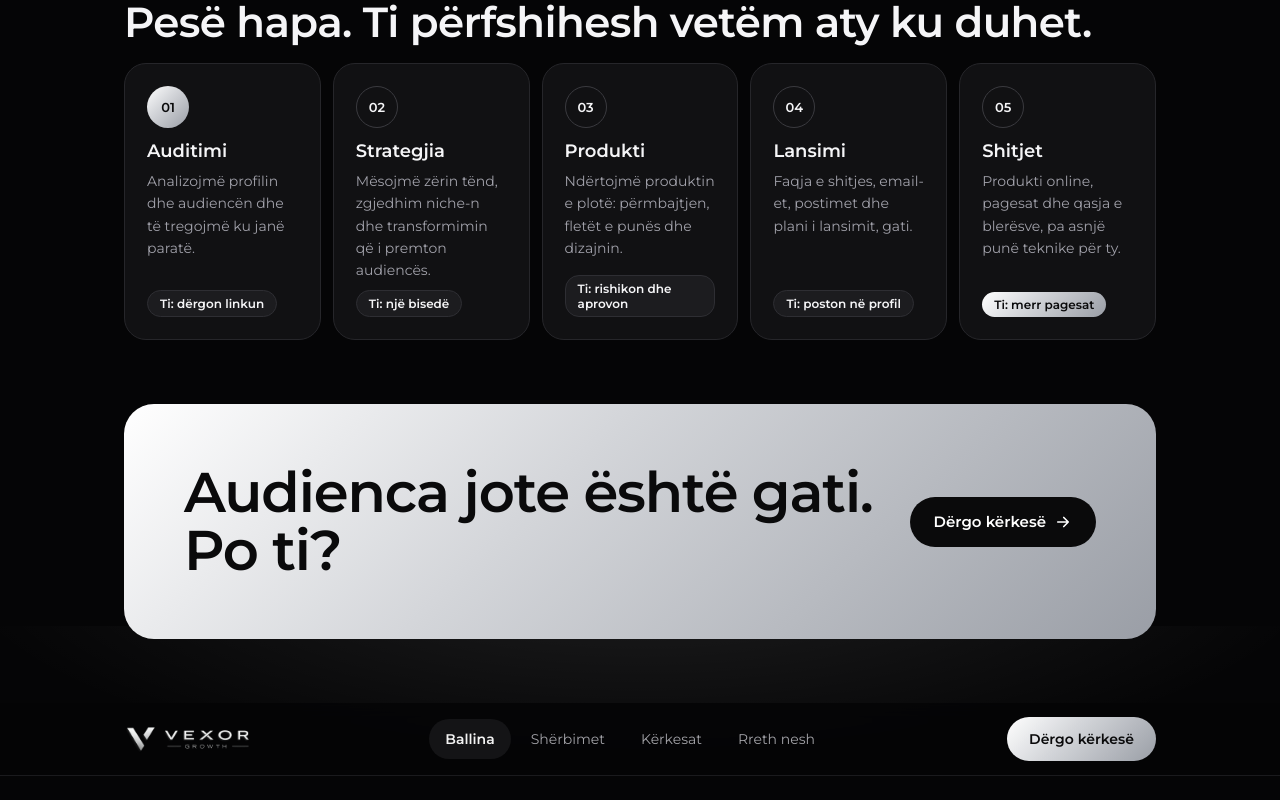
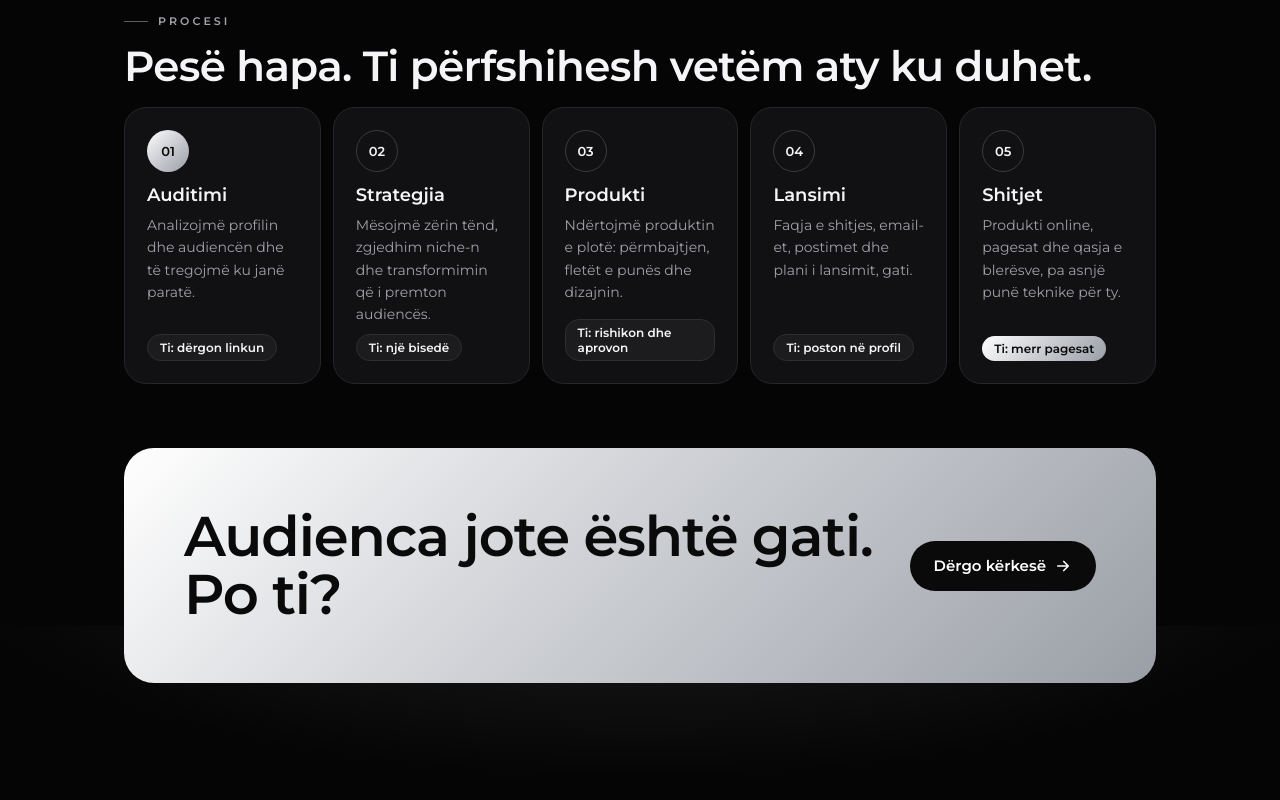
Before and after one commit to velimeshabaniAAB/vexorgrowth-mobile, a Next.js app: page / in a window 1280 px wide. Shown: the part 1774-2574 px from the top of the page. Before the commit the page ends 2550 px from the top, so only its background shows below. Built offline with nearby package versions, Linux system fonts and the light colour scheme.

Commit message:
Menuja poshte edhe ne laptop, pa koken lart

```diff
--- a/app/globals.css
+++ b/app/globals.css
@@ -517,7 +517,6 @@ body { padding-bottom: 92px; }
 .panel-numrat { grid-template-columns: repeat(4, minmax(0, 1fr)); }
 
 /* ================= Dizajni final (demoja): telefon + laptop ================= */
-.koka-web { display: none; }
 .vx-faqe { gap: 0; }
 .vx-etiketa {
   display: flex; align-items: center; gap: 10px; margin: 0 0 12px !important;
@@ -753,20 +752,11 @@ body { padding-bottom: 92px; }
 .vx-si-funksionon strong { font-size: 15px; color: var(--text); }
 
 /* ---------- Laptop ---------- */
+/* Menuja mbetet poshtë si në telefon (në qendër); faqet zgjerohen. */
 @media (min-width: 900px) {
-  body { padding-bottom: 0; }
-  .navigimi { display: none; }
-  .vx-koka-tel { display: none; }
-  .koka-web { display: block; position: sticky; top: 0; z-index: 40; background: rgba(5, 5, 6, 0.9); backdrop-filter: blur(10px); border-bottom: 1px solid #1A1A1D; }
-  .koka-web-brenda { max-width: 1080px; margin: 0 auto; padding: 14px 24px; display: flex; align-items: center; justify-content: space-between; gap: 24px; }
-  .koka-web-logo img { height: 42px; width: auto; display: block; }
-  .koka-web-menu { display: flex; gap: 4px; }
-  .koka-web-lidhja { height: 40px; padding: 0 16px; border-radius: 20px; display: flex; align-items: center; font-size: 14px; color: #A3A3A8; }
-  .koka-web-lidhja.aktive { background: #141416; color: #F2F2F2; font-weight: 600; }
-  .koka-web-cta { height: 44px; padding: 0 22px; border-radius: 22px; display: flex; align-items: center; background: var(--silver); color: #0A0A0B; font-size: 14px; font-weight: 700; }
-  .koka-web-roli { padding: 5px 12px; border-radius: 13px; border: 1px solid #3A3A3F; font-size: 11px; font-weight: 600; letter-spacing: 0.12em; text-transform: uppercase; color: #C4C4C8; }
   main { max-width: 760px; padding-top: 40px; }
   main.vx-faqe { max-width: 1080px; padding: 32px 24px 64px; }
+  .vx-koka-tel img { height: 42px; }
   .vx-shirit { margin: 0 calc(50% - 50vw); }
   .vx-seksion { margin-top: 64px; }
 }
--- a/components/Navigimi.tsx
+++ b/components/Navigimi.tsx
@@ -38,32 +38,7 @@ export default function Navigimi() {
     href === "/" ? rruga === "/"
       : href === "/panel" ? rruga === "/panel"
       : rruga === href || rruga.startsWith(href + "/") || (href === "/kerkesat" && rruga.startsWith("/kerkesa/"));
-  const ePanelit = rruga.startsWith("/panel");
   return (
-    <>
-      {/* Laptop: koka lart me logon (në telefon fshihet me CSS) */}
-      <header className="koka-web">
-        <div className="koka-web-brenda">
-          <Link href="/" className="koka-web-logo" aria-label="Vexor Growth, ballina">
-            {/* eslint-disable-next-line @next/next/no-img-element */}
-            <img src="/logo-horizontal.png" alt="Vexor Growth" width={130} height={42} />
-          </Link>
-          <nav className="koka-web-menu" aria-label="Menuja kryesore">
-            {lidhjet.map((l) => {
-              const aktive = eshteAktive(l.href);
-              return (
-                <Link key={l.href + l.emri} href={l.href} className={aktive ? "koka-web-lidhja aktive" : "koka-web-lidhja"}
-                  aria-current={aktive ? "page" : undefined}>{l.emri}</Link>
-              );
-            })}
-          </nav>
-          {ePanelit
-            ? <span className="koka-web-roli">Operator</span>
-            : <Link className="koka-web-cta" href="/sherbimet">Dërgo kërkesë</Link>}
-        </div>
-      </header>
-
-      {/* Telefon: menuja poshtë */}
     <nav className="navigimi" aria-label="Menuja kryesore">
       {lidhjet.map((l) => {
         const aktive = eshteAktive(l.href);
@@ -79,6 +54,5 @@ export default function Navigimi() {
         );
       })}
     </nav>
-    </>
   );
 }
```
Lines whose indentation alone changed are shown as unchanged.
